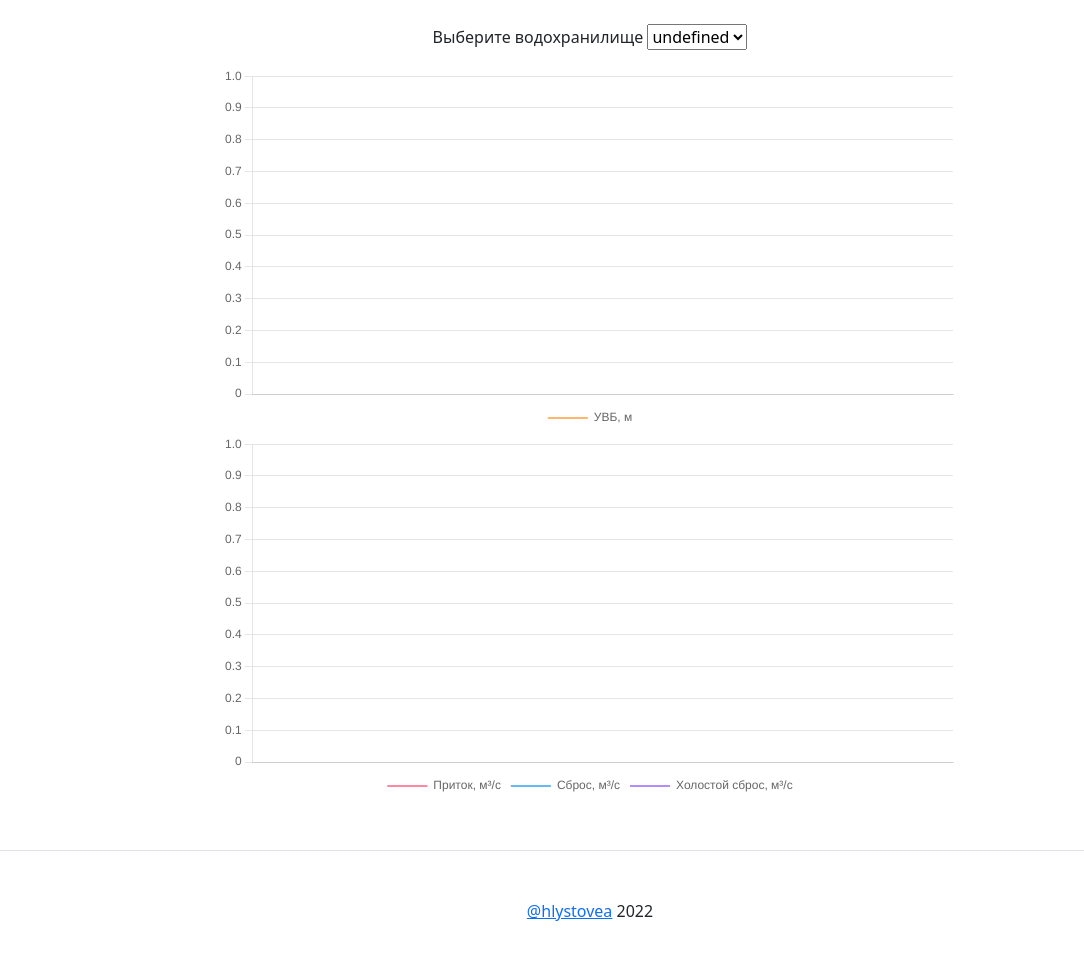
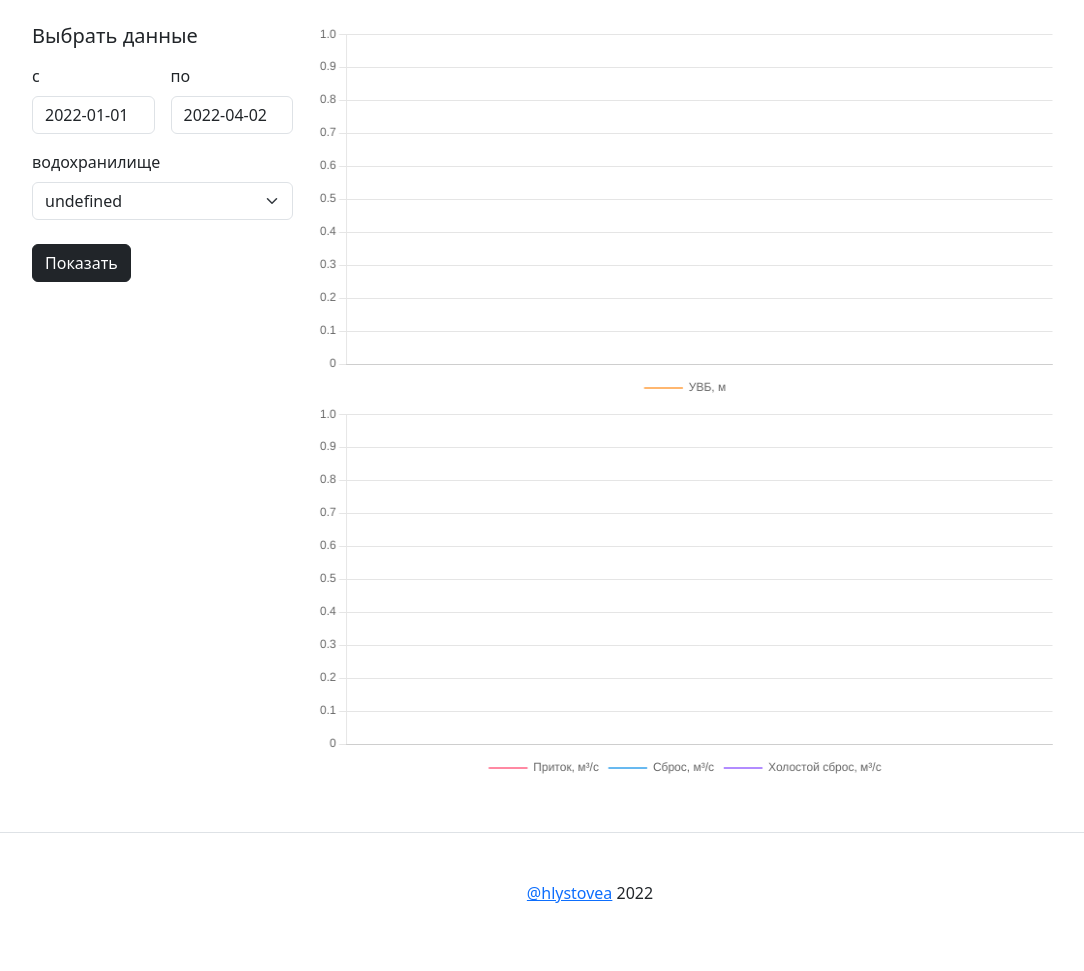
Before and after one commit to hlystovea/reservoirs_web, a Django app: template web/templates/index.html in a window 1280 px wide. Shown: the part 56-1027 px from the top of the page, without its empty margins (50-1134 px from the left). After the commit the page ends 959 px from the top, so only its background shows below. Run offline with Django 4.2, Linux system fonts and the light colour scheme; the template is opened without the code that fills it, so the values that code supplies are empty; some libraries are stand-ins or nearby versions.

Commit message:
Added date range buttons

```diff
--- a/web/templates/base.html
+++ b/web/templates/base.html
@@ -8,9 +8,12 @@
         {% load static %}
         <link rel="stylesheet" href="{% static 'css/bootstrap.min.css' %}">
         <link rel="icon" href="{% static 'favicon.ico' %}" type="image/x-icon">
+        <link rel="stylesheet" href="{% static 'jquery/jquery-ui-1.13.1/jquery-ui.css' %}">
         <script src="{% static 'js/bootstrap.min.js' %}"></script>
         <script src="https://cdn.jsdelivr.net/npm/chart.js@3.7.1/dist/chart.min.js"></script>
         <script src="https://ajax.googleapis.com/ajax/libs/jquery/3.5.1/jquery.min.js"></script>
+        <script src="https://code.jquery.com/jquery-3.6.0.js"></script>
+        <script src="https://code.jquery.com/ui/1.13.1/jquery-ui.js"></script>
     </head>
     <body>
         <header>
@@ -18,7 +21,6 @@
         </header>
         <main>
             <div class="container-md">
-                <br>
                 {% block content %}
                 <!-- Содержимое страницы -->
                 {% endblock %}
--- a/web/templates/index.html
+++ b/web/templates/index.html
@@ -14,31 +14,87 @@
     error: function(error_data){
       console.log(error_data)
     }
-  })
+  });
+
+  $(function(){
+    var dateFormat = "yy-mm-dd",
+    options = {
+      yearRange: "2013:2022",
+      changeMonth: true,
+      changeYear: true,
+      numberOfMonths: 1,
+      dateFormat: "yy-mm-dd"
+    },
+    dateFrom = $("#dateFrom").datepicker(options).on("change", function(){
+      dateTo.datepicker("option", "minDate", getDate(this));
+    }),
+    dateTo = $("#dateTo").datepicker(options).on("change", function(){
+      dateFrom.datepicker("option", "maxDate", getDate(this));
+    });
+
+    function getDate(element){
+      var date;
+      try {
+        date = $.datepicker.parseDate(dateFormat, element.value);
+      } catch( error ) {
+        date = null;
+      }
+      return date;
+    }
+  });
 </script>
-<div class="row justify-content-md-center mb-3">
-  <div class="col-md-auto">
-    Выберите водохранилище <select name ="selectReservoirs" id="selectReservoirs"></select>
+
+<div class="row justify-content-xl-center mt-4">
+  <div class="col col-sm-3">
+    <h5 class="mb-3">Выбрать данные</h5>
+    <div class="row g-3">
+      <div class="col-sm-6">
+        <label for="dateFrom" class="form-label">с</label>
+        <input type="text" id="dateFrom" class="form-control" name="dateFrom" value="2022-01-01">
+      </div>
+      <div class="col-sm-6">
+        <label for="dateTo" class="form-label">по</label>
+        <input type="text" id="dateTo" class="form-control" name="dateTo" value="{% now 'Y-m-d' %}">
+      </div>
+      <div class="col-sm-12">
+        <label for="selectReservoirs" class="form-label">водохранилище</label>
+        <select id="selectReservoirs" class="form-select" name ="selectReservoirs"></select>
+      </div>
+      <div class="col-sm-12">
+        <button id="updateButton" type="button" class="btn btn-dark mt-2">Показать</button>
+      </div>
+    </div>
+  </div>
+  <div class="col-md-8">
+    <div class="row">
+      <canvas id="levelsChart"></canvas>
+    </div>
+    <div class="row">
+      <canvas id="flowsChart"></canvas>
+    </div>
+  </div>
+  <div class="col col-sm">
   </div>
 </div>
-<div class="row justify-content-md-center">
-  <div class="col-md-8">
-    <canvas id="levelsChart" width="400" height="200"></canvas>
-  </div>
-  <div class="col-md-8">
-    <canvas id="flowsChart" width="400" height="200"></canvas>
-  </div>
+
   <script>
-    var url = "{% url 'reservoirs:v1:situation-list' %}?reservoir=sayano&start=2022-01-01"
-    setData(url)
-    $("select#selectReservoirs").change(function(){
-      var optionSelected = $(this).find("option:selected")
-      var slug  = optionSelected.attr('val')
-      var start = "2022-01-01"
-      var url = "{% url 'reservoirs:v1:situation-list' %}?reservoir=" + slug + "&start=" + start
-      setData(url)
+    function getUrl(){
+      var slug  = $("#selectReservoirs").find("option:selected").attr('val')
+      if (slug == null) {
+        slug = "sayano"
+      }
+      var start = $("#dateFrom").val()
+      var end = $("#dateTo").val()
+      var url = "{% url 'reservoirs:v1:situation-list' %}?reservoir=" + slug + "&start=" + start + "&end=" + end
+      return url;
+    }
+    setCharts(getUrl())
+    $(document).ready(function() {
+      $("#updateButton").click(function(){
+        setCharts(getUrl())
+      });
     });
-    function setData(url){
+    function setCharts(url){
       $.ajax({
         method: "GET",
         url: url,
@@ -48,6 +104,7 @@
           let inflows = []
           let outflows = []
           let spillway = []
+
           for(var i in data)
             dates.push(data[i].date);
           for(var i in data)
@@ -58,9 +115,11 @@
             outflows.push(data[i].outflow);
           for(var i in data)
             spillway.push(data[i].spillway);
+
           levelsChart.data.labels = dates;
           levelsChart.data.datasets[0].data = levels;
           levelsChart.update();
+
           flowsChart.data.labels = dates;
           flowsChart.data.datasets[0].data = inflows;
           flowsChart.data.datasets[1].data = outflows;
@@ -83,7 +142,7 @@
       },
       elements: {
         point: {
-          radius: 2
+          radius: 0
         }
       },
       plugins: {
@@ -147,6 +206,5 @@
     const levelsChart = new Chart(levels_ctx, levels_config);
     const flowsChart = new Chart(flows_ctx, flows_config);
   </script>
-</div>
 {% endblock %}
 {% endblock %}
```
